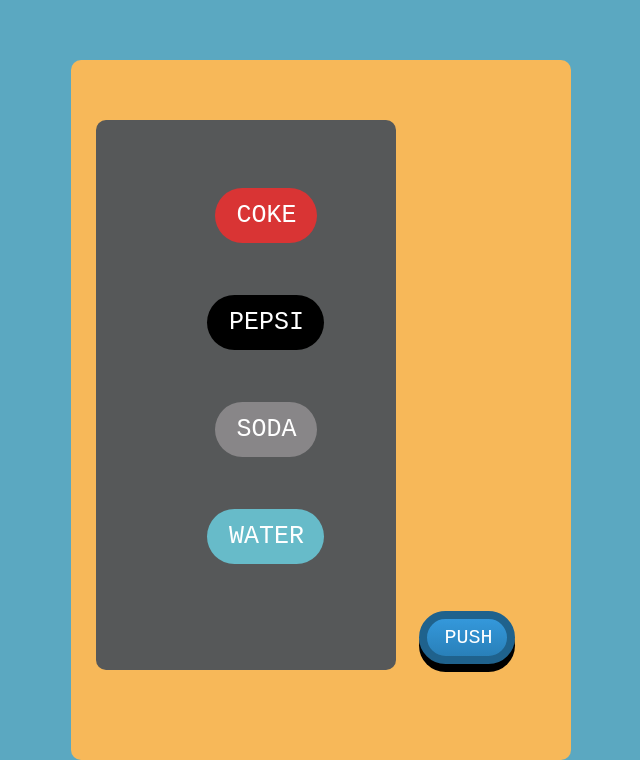
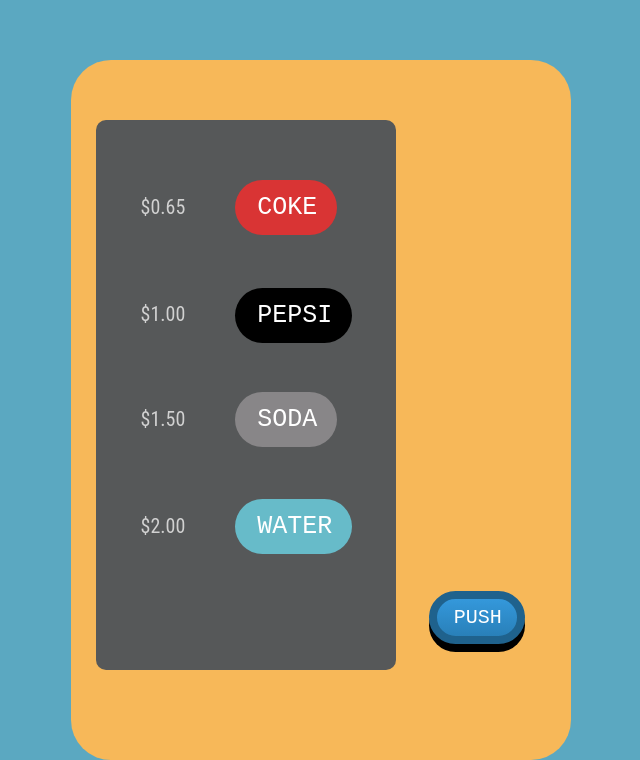
Before and after one commit to HuascarMC/vending-machine, a React (Create React App) app: page / in a window 1280 px wide. Shown: the part 148-908 px from the top of the page, without its empty margins (411-1051 px from the left). Built offline with nearby package versions, Linux system fonts and the light colour scheme.

Commit message:
display options set

```diff
--- a/src/Containers/DisplayContainer/DisplayContainer.js
+++ b/src/Containers/DisplayContainer/DisplayContainer.js
@@ -13,10 +13,11 @@
   return(
   <div className="display">
     <ul>
-    <li><button className="coke" onKeyPress={ this.updateNumber }>COKE</button></li>
-    <li><button className="pepsi" onKeyPress={ this.updateNumber }>PEPSI</button></li>
-    <li><button className="soda" onKeyPress={ this.updateNumber }>SODA</button></li>
-    <li><button className="water" onKeyPress={ this.updateNumber }>WATER</button></li>
+
+    <li><p>$0.65<button className="coke" onKeyPress={ this.updateNumber }>COKE</button></p></li>
+    <li><p>$1.00<button className="pepsi" onKeyPress={ this.updateNumber }>PEPSI</button></p></li>
+    <li><p>$1.50<button className="soda" onKeyPress={ this.updateNumber }>SODA</button></p></li>
+    <li><p>$2.00<button className="water" onKeyPress={ this.updateNumber }>WATER</button></p></li>
   </ul>
  </div>
    );
--- a/src/index.css
+++ b/src/index.css
@@ -5,6 +5,10 @@
 	height: 100%;
 	min-height: 770px;
   position: relative;
+}
+
+button {
+  margin-left: 50px;
 }
 
 .display {
@@ -25,7 +29,7 @@
   width: 500px;
   height: 700px;
   background-color: rgb(247, 184, 89);
-  border-radius: 10px;
+  border-radius: 40px;
   perspective: 300px;
 }
 .get-balance-form {
@@ -59,7 +63,7 @@
     text-decoration: none;
     margin-bottom: 30px;
     text-align: center;
-    margin-left: 280%;
+    margin-left: 240%;
     margin-bottom: 100%;
     outline: none;
 }
@@ -98,7 +102,12 @@
   background: #67965c;
   text-decoration: none;
 }
-
+p {
+  color: #d1d1d1;
+  font-size: 20px;
+  margin: 5px;
+  float: left;
+}
 .pepsi {
   -webkit-border-radius: 60;
   -moz-border-radius: 60;
```
